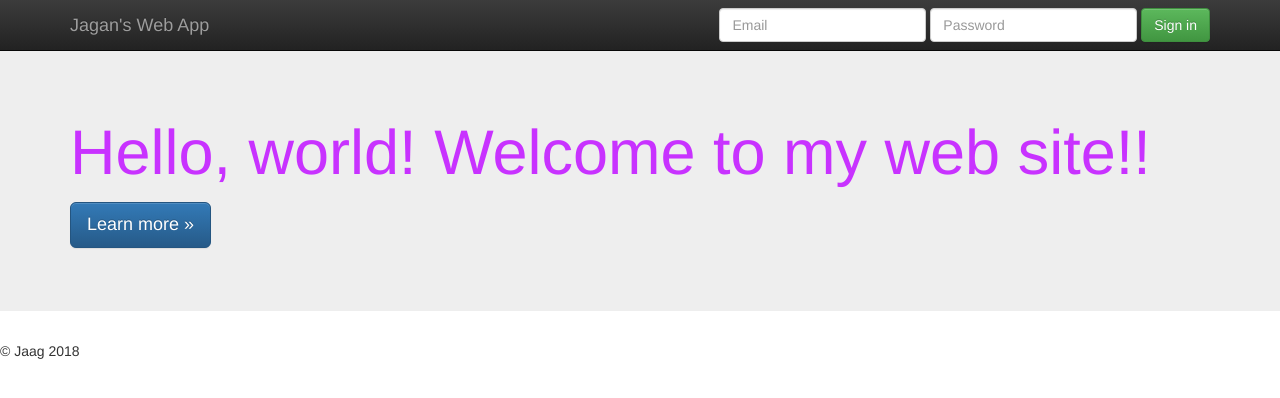
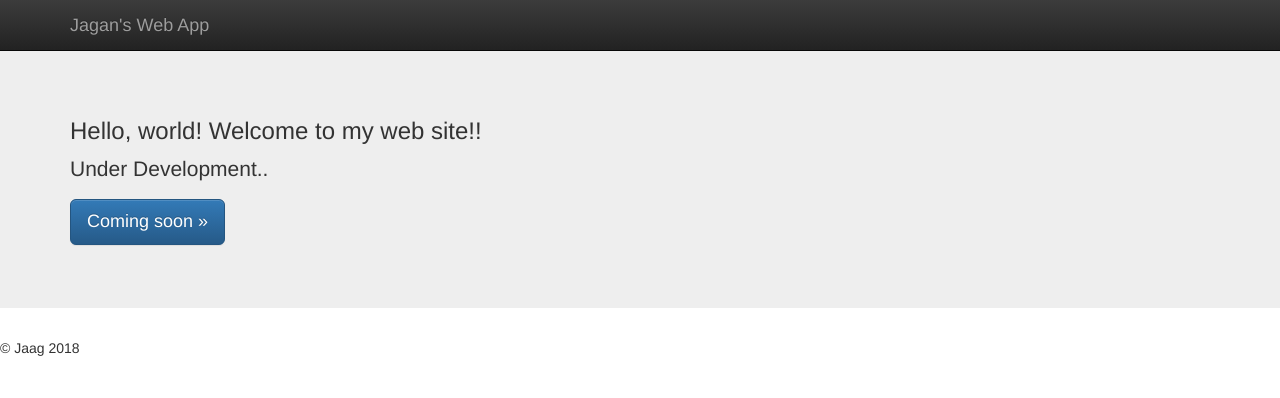
Before and after one commit to Jagan359/Taskbuster, a Django app: page / in a window 1280 px wide. Shown: the top 398 px of the page. Run offline with Django 3.2, Linux system fonts and the light colour scheme; some libraries are stand-ins or nearby versions.

Commit message:
Modified index

```diff
--- a/taskbuster/templates/base.html
+++ b/taskbuster/templates/base.html
@@ -49,7 +49,7 @@
           <a class="navbar-brand" href="#">Jagan's Web App</a>
         </div>
         <div id="navbar" class="navbar-collapse collapse">
-          <form class="navbar-form navbar-right" role="form">
+         <!--  <form class="navbar-form navbar-right" role="form">
             <div class="form-group">
               <input type="text" placeholder="Email" class="form-control">
             </div>
@@ -57,7 +57,7 @@
               <input type="password" placeholder="Password" class="form-control">
             </div>
             <button type="submit" class="btn btn-success">Sign in</button>
-          </form>
+          </form> -->
         </div><!--/.navbar-collapse -->
       </div>
     </nav>
--- a/taskbuster/templates/taskbuster/index.html
+++ b/taskbuster/templates/taskbuster/index.html
@@ -5,9 +5,9 @@
     <!-- Main jumbotron for a primary marketing message or call to action -->
     <div class="jumbotron">
       <div class="container">
-        <h1>Hello, world! Welcome to my web site!!</h1>
-        <p></p>
-        <p><a class="btn btn-primary btn-lg" href="#" role="button">Learn more &raquo;</a></p>
+        <h3>Hello, world! Welcome to my web site!!</h3>
+        <p>Under Development..</p>
+        <p><a class="btn btn-primary btn-lg" href="#" role="button">Coming soon &raquo;</a></p>
       </div>
     </div>
 
```
